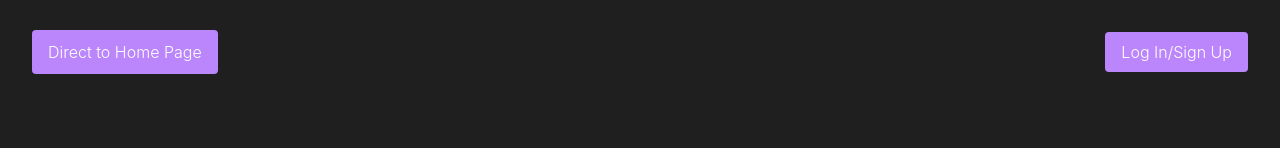
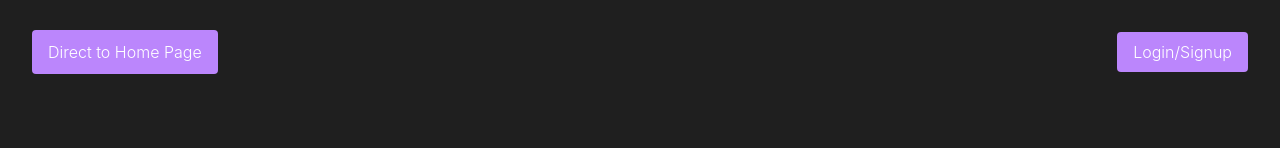
Before and after one commit to JackDStewart/WorkoutBuddy, a Next.js app in the folder frontend/: page /login in a window 1280 px wide. Shown: the top 148 px of the page. Built offline with nearby package versions, Linux system fonts and the light colour scheme; no server answers.

Commit message:
fixed noahs mistakes

```diff
--- a/frontend/src/pages/_app.tsx
+++ b/frontend/src/pages/_app.tsx
@@ -1,6 +1,5 @@
 // pages/_app.tsx
 import { AppProps } from "next/app";
-import { Auth0Provider } from "@auth0/auth0-react";
 import { UserProvider } from "@auth0/nextjs-auth0/client";
 
 function MyApp({ Component, pageProps }: AppProps) {
--- a/frontend/src/pages/login/index.tsx
+++ b/frontend/src/pages/login/index.tsx
@@ -1,52 +1,43 @@
 import React from "react";
 import "../../app/globals.css";
-import { useAuth0 } from "@auth0/auth0-react";
 import Link from "next/link";
 import Image from "next/image";
 
-
 export default function LoginPage() {
-  const { loginWithRedirect } = useAuth0();
-
-  const handleLogin = async () => {
-    await loginWithRedirect({
-      appState: {
-        targetUrl: '/home',
-      },
-    });
+  const handleLogin = () => {
+    // Redirects to /api/auth/login to initiate Auth0 login
+    window.location.href = "/api/auth/login?returnTo=/home";
   };
 
   const handleSignup = () => {
-    window.location.href = `https://dev-tl8gmur5p3a4r3sh.us.auth0.com/authorize?client_id=wJdnyIJSDQaQaptdE7aqe2jF7wCUdxSS&redirect_uri=${encodeURIComponent('http://localhost:3000/home')}&response_type=code&scope=openid profile email&screen_hint=signup`;
+    // Redirects to /api/auth/login with a signup hint
+    window.location.href = "/api/auth/login?screen_hint=signup";
   };
 
   return (
     <div className="flex flex-col items-center min-h-screen">
       {/* Top Navigation with buttons */}
       <div className="flex justify-between items-center w-full px-8 py-8">
-      <Link href="/home" passHref>
-            <span className="bg-purple text-white py-3 px-4 rounded hover:bg-purple-600">
-              Direct to Home Page
-            </span>
-          </Link>
+        <Link href="/home" passHref>
+          <span className="bg-purple text-white py-3 px-4 rounded hover:bg-purple-600">
+            Direct to Home Page
+          </span>
+        </Link>
 
-
-
-        <a
-          href="/api/auth/login?returnTo=/home"
+        <button
           className="bg-purple text-white py-2 px-4 rounded hover:bg-purple-600"
-          >Log In/Sign Up
-        </a>
-        {/*<a href="/api/auth/logout">Log out</a>*/}
-
+          onClick={handleLogin}
+        >
+          Login/Signup
+        </button>
       </div>
 
       {/* Centered Title */}
       <div className="flex flex-col items-center mt-10">
-        <h1 className="text-5xl font-bold text-purple-700 mb-4">WorkoutBuddy</h1>
-        <p className="text-lg text-gray-700">
-          Workout to look like Lebron.
-        </p>
+        <h1 className="text-5xl font-bold text-purple-700 mb-4">
+          WorkoutBuddy
+        </h1>
+        <p className="text-lg text-gray-700">Workout to look like Lebron.</p>
 
         <div className="mt-2">
           <Image
```
